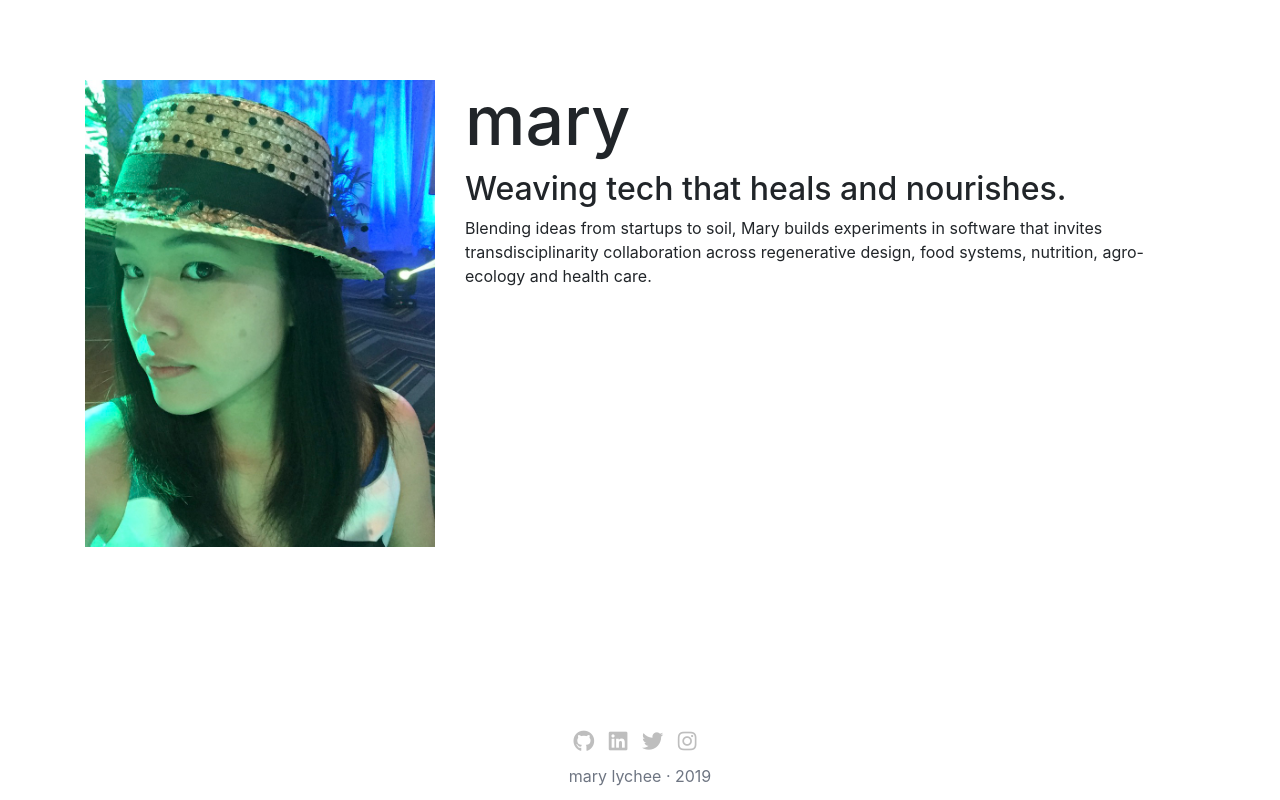
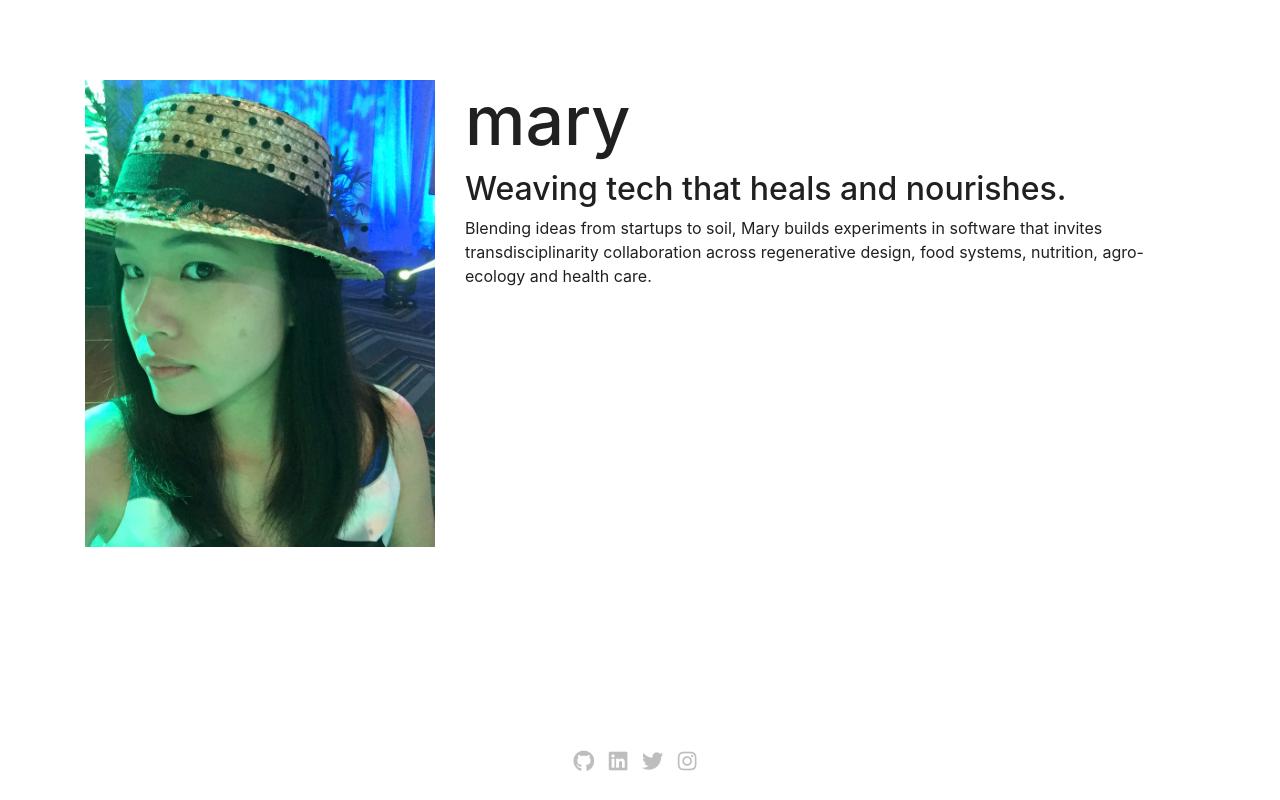
Before and after one commit to marylychee/marylychee.github.io, a plain HTML site: page index.html in a window 1280 px wide. Drawn offline with nearby package versions, Linux system fonts and the light colour scheme.

Commit message:
furthering the minimalisticness

```diff
--- a/css/custom.css
+++ b/css/custom.css
@@ -1,3 +1,9 @@
+body {
+    width: 100%;
+    height: 100%;
+    color : #202020;
+}
+
 #about {
   margin: 80px 0 40px 0;
 }
@@ -12,12 +18,7 @@
   bottom: 0;
   position: absolute;
   width: 100%;
-  height: 70px;
-}
-
-#footer p {
-  margin: 10px;
-  color: #6e7582;
+  height: 50px;
 }
 
 .container i {
--- a/index.html
+++ b/index.html
@@ -48,7 +48,6 @@
     	    <a href="https://twitter.com/marylycheee" target="_blank"><i class="fab fa-twitter fa-lg"></i></a>
           <a href="http://instagram.com/marylychee//" target="_blank"><i class="fab fa-instagram fa-lg"></i></a>
         </span>
-        <p>mary lychee · 2019</p>
       </div>
     </section>
 
```
